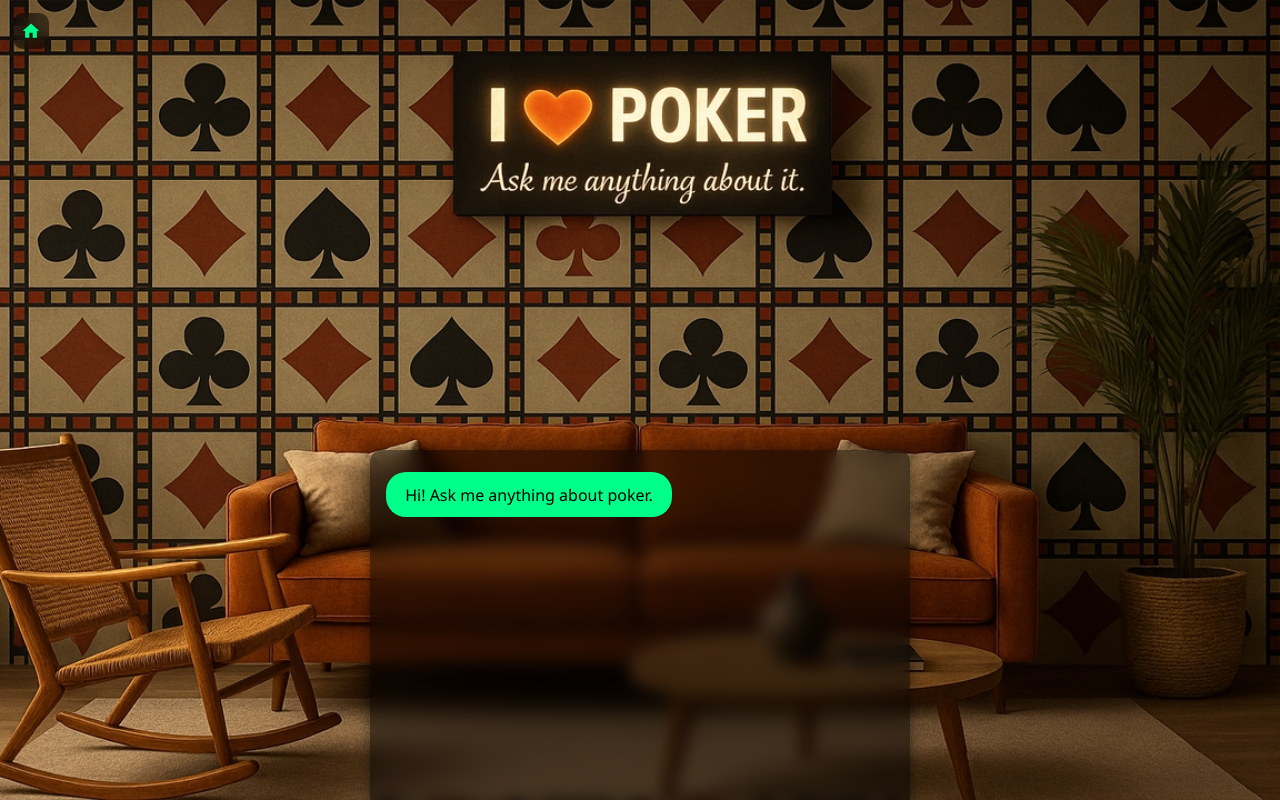
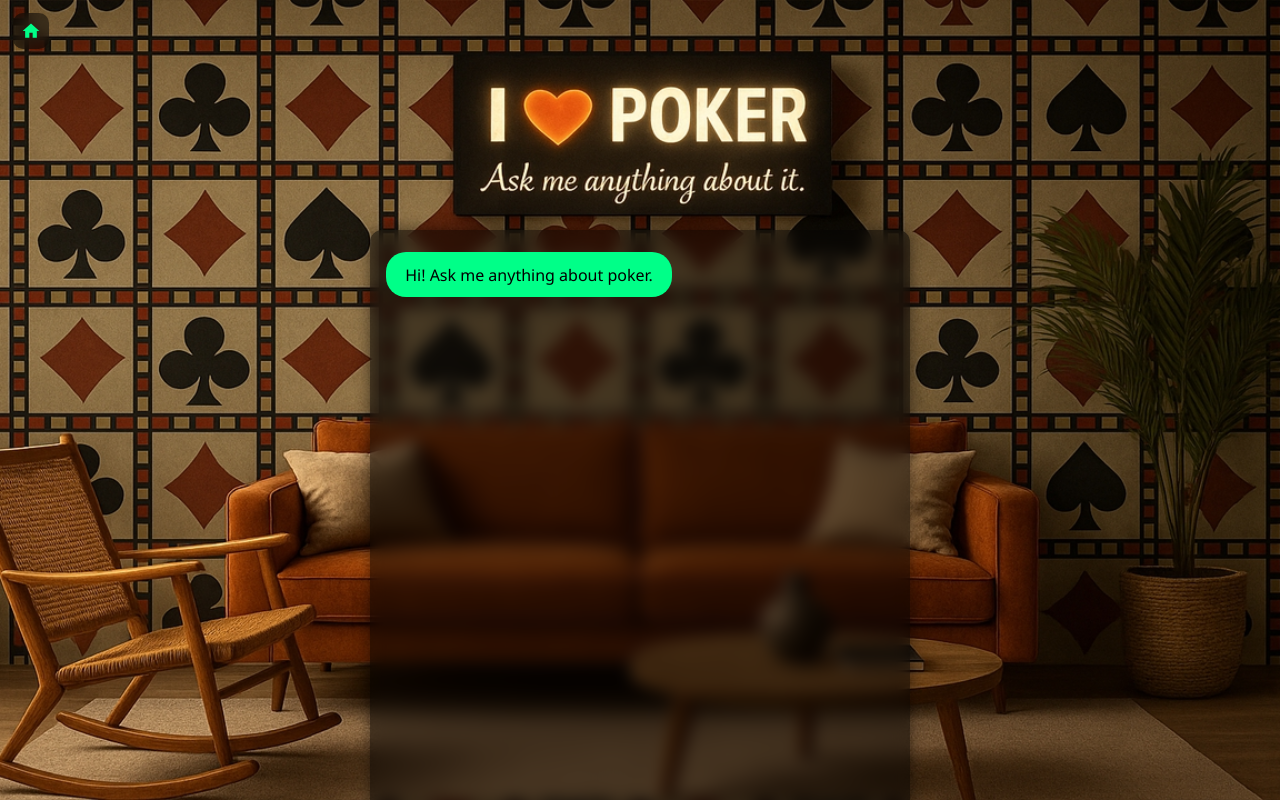
Before and after one commit to RickRick84/ThePokerBot, a React (Vite) app: page /chat in a window 1280 px wide. Shown: the top 800 px of the page. Built offline with nearby package versions, Linux system fonts and the light colour scheme.

Commit message:
kasdjbkwjsdb

```diff
--- a/src/App.css
+++ b/src/App.css
@@ -92,7 +92,7 @@ body {
   display: flex;
   flex-direction: column;
   margin-bottom: 1rem;
-  margin-top: 150px; /* <-- Nuevo ajuste */
+  margin-top: -70px; /* <-- Nuevo ajuste */
   min-width: 0;
   min-height: 0;
   max-width: 540px;
```
